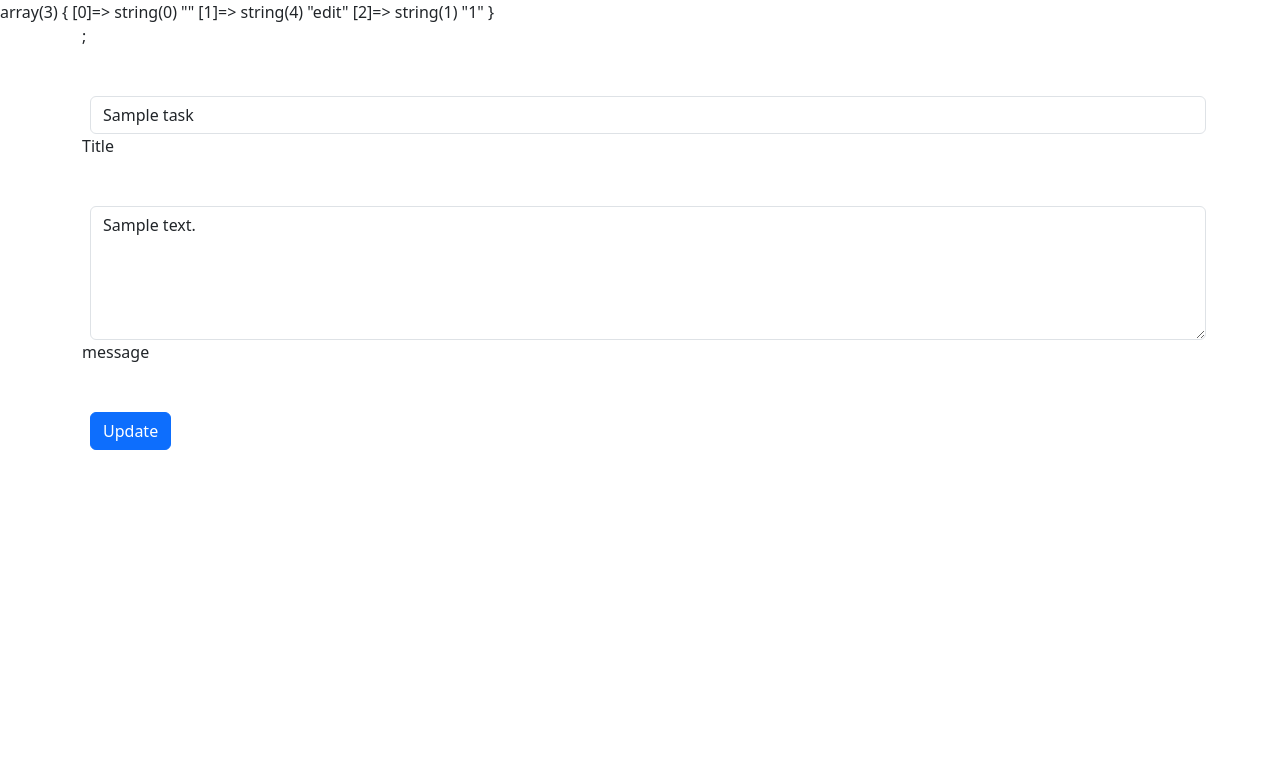
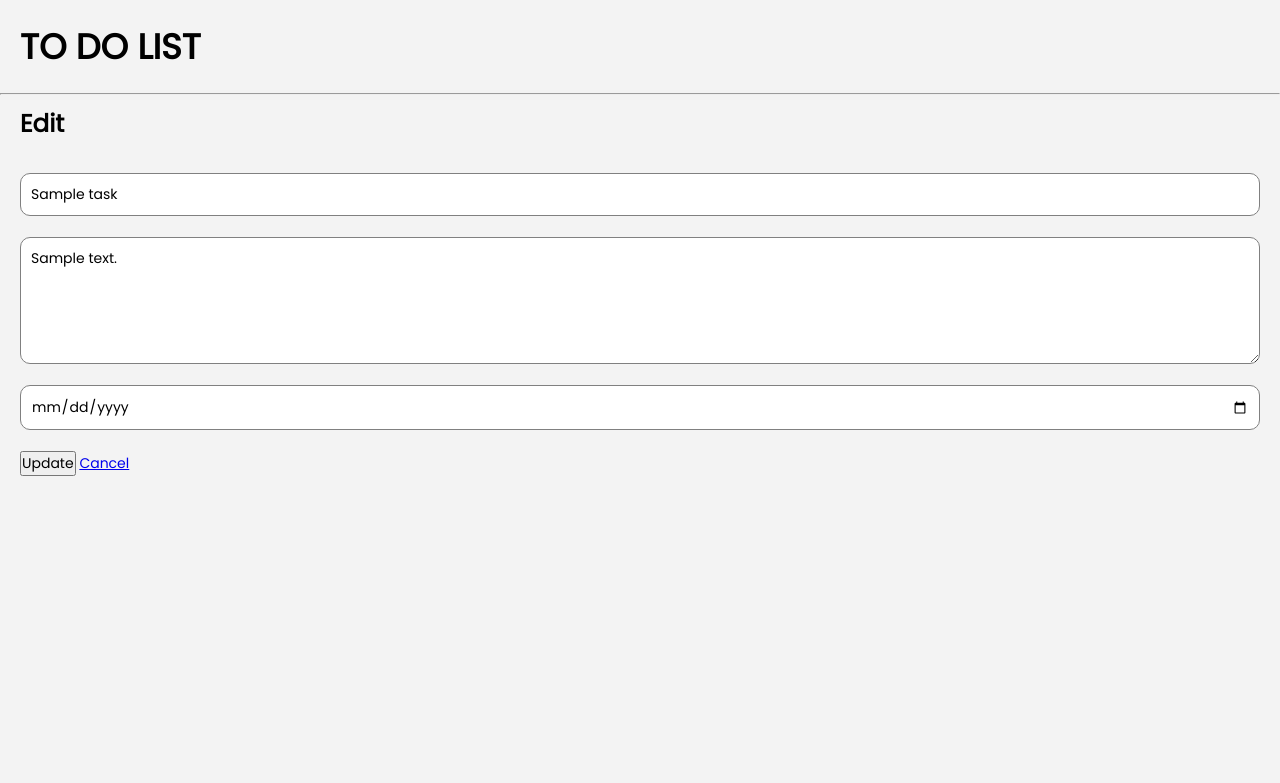
Before and after one commit to shehanrathnayake/To-do-list-web-app-using-MVC-architecture-PHP, a PHP site: page /edit/1 in a window 1280 px wide. Shown: the top 783 px of the page. Run offline with PHP 8.4, Linux system fonts and the light colour scheme; tables that the repository leaves empty or names only in its code hold one stand-in row (values such as "Sample post"); some libraries are stand-ins or nearby versions.

Commit message:
Adjustments

```diff
--- a/core/route.php
+++ b/core/route.php
@@ -10,7 +10,7 @@ $url = trim(parse_url($_SERVER['REQUEST_URI'],PHP_URL_PATH));
 
 $urls = explode('/',$url);
 
-var_dump($urls);
+// var_dump($urls);
 
 switch ($urls[1]) {
 
--- a/view/add.view.php
+++ b/view/add.view.php
@@ -22,7 +22,10 @@ error_reporting(E_ALL);
 <body>
 
     <header>
-        <h1>To Do List</h1>
+        <a href="<?= $GLOBALS['site_url'] ?>">
+            <h1>To Do List</h1>
+        </a>
+
     </header>
     <hr>
 
--- a/view/assets/add-style.css
+++ b/view/assets/add-style.css
@@ -1,4 +1,9 @@
 header {margin:20px}
+
+header a {
+    color: var(--text-color);
+    text-decoration: none;
+}
 
 /* body {width: 100%;} */
 
--- a/view/assets/edit-style.css
+++ b/view/assets/edit-style.css
@@ -0,0 +1,29 @@
+header {margin:20px}
+
+header a {
+    color: var(--text-color);
+    text-decoration: none;
+}
+
+.container {
+    margin: 10px;
+}
+
+.container h2 {margin-left: 10px;}
+
+.container form {
+    display: flex;
+    flex-direction: column;
+    padding: 10px;
+}
+
+.container form button {
+    width: fit-content;
+}
+
+.container form #title, #body, #date {
+    padding: 10px;
+    background-color: var(--secondary-color);
+    border: 1px solid gray;
+    border-radius: 10px;
+}
--- a/view/dolist.view.php
+++ b/view/dolist.view.php
@@ -6,8 +6,6 @@ error_reporting(E_ALL);
 
 
 ?>
-
-
 
 <!DOCTYPE html>
 <html lang="en">
--- a/view/edit.view.php
+++ b/view/edit.view.php
@@ -1,12 +1,3 @@
-<?php
-
-    ini_set('display_errors', 1);
-    ini_set('display_startup_errors', 1);
-    error_reporting(E_ALL);
-
-
-?>
-
 <!DOCTYPE html>
 <html lang="en">
 
@@ -14,31 +5,48 @@
     <meta charset="UTF-8">
     <meta http-equiv="X-UA-Compatible" content="IE=edge">
     <meta name="viewport" content="width=device-width, initial-scale=1.0">
-    <link href="https://cdn.jsdelivr.net/npm/bootstrap@5.3.0-alpha3/dist/css/bootstrap.min.css" rel="stylesheet" integrity="sha384-KK94CHFLLe+nY2dmCWGMq91rCGa5gtU4mk92HdvYe+M/SXH301p5ILy+dN9+nJOZ" crossorigin="anonymous">
-    <link rel="stylesheet" href="https://fonts.googleapis.com/css?family=Roboto">
-    <title>To Do List: Add Task</title>
+    <link rel="stylesheet" type="text/css" href="view/assets/variables-style.css">
+    <link rel="stylesheet" type="text/css" href="view/assets/edit-style.css">
+    <link rel="stylesheet" href="https://fonts.googleapis.com/css?family=Poppins">
+    <title>To Do List: Edit Task</title>
 </head>
 
 <body>
 
-    <div class="container" style="width:100%; font-style:'Roboto'">
+    <header>
+        <a href="<?= $GLOBALS['site_url'] ?>">
+            <h1>To Do List</h1>
+        </a>
+    </header>
+    <hr>
 
-        <form action="<?php echo $GLOBALS['site_url'];?>/update" method="POST">
+    <div class="container">
+        <h2 style="font-family: 'Poppins', sans-serif;">Edit</h2>
 
-            <input type="hidden" name="id" value="<?=$dolist['id']?>">;
+        <form action="<?php echo $GLOBALS['site_url']?>/update" method="POST">
+            <br>
+            <input type="hidden" name="id" value="<?=$dolist['id']?>">
+            <input type="text" class="title" name="title" id="title" value="<?=$dolist['title']?>">
+            <!-- <label for="title">Title</label> -->
+            <br>
+            <textarea name="body" class="body" id="body" rows="5"><?=$dolist['body']?></textarea>
+            <!-- <label for="body">message</label><br> -->
+            <br>
+            <?php
+            $date = date("yyyy-mm-dd",$dolist['target_date']);
+            ?>
+            <input type="date" class="date" name="date" id="date" value="<?=$date?>">
+            <br>
 
-            <input type="text" class="form-control mt-5 mx-2" name="title" id="title" value="<?=$dolist['title']?>">
-            <label for="title">Title</label>
-
-            <textarea name="body" class="form-control mt-5 mx-2" id="body" rows="5"><?=$dolist['body']?></textarea>
-            <label for="body">message</label><br>
-
-            <button type="submit" class="btn btn-primary mt-5 mx-2" value="submit">Update</button>
+            <div class="button">
+                <button type="submit" value="submit">Update</button>
+                <a href="<?php echo $GLOBALS['site_url'];?>">Cancel</a>
+            </div>
 
         </form>
 
     </div>
-
+    <script src="https://kit.fontawesome.com/569015700f.js" crossorigin="anonymous"></script>
 </body>
 
 </html>
```
Also changed, not shown: view/assets/dolist-style.css (+2 -36 lines).
